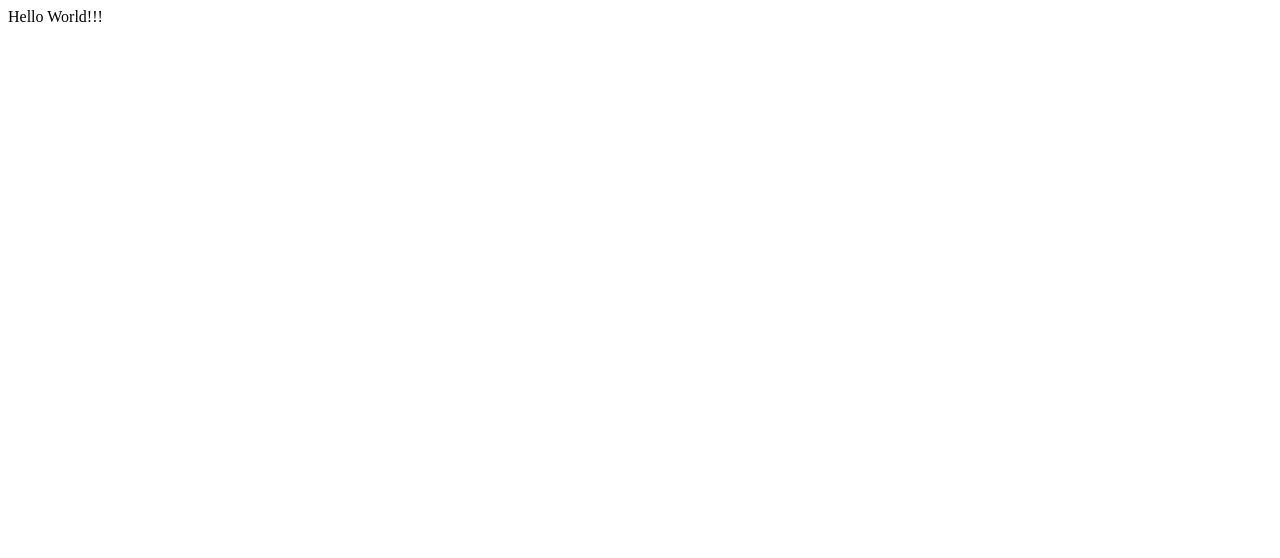
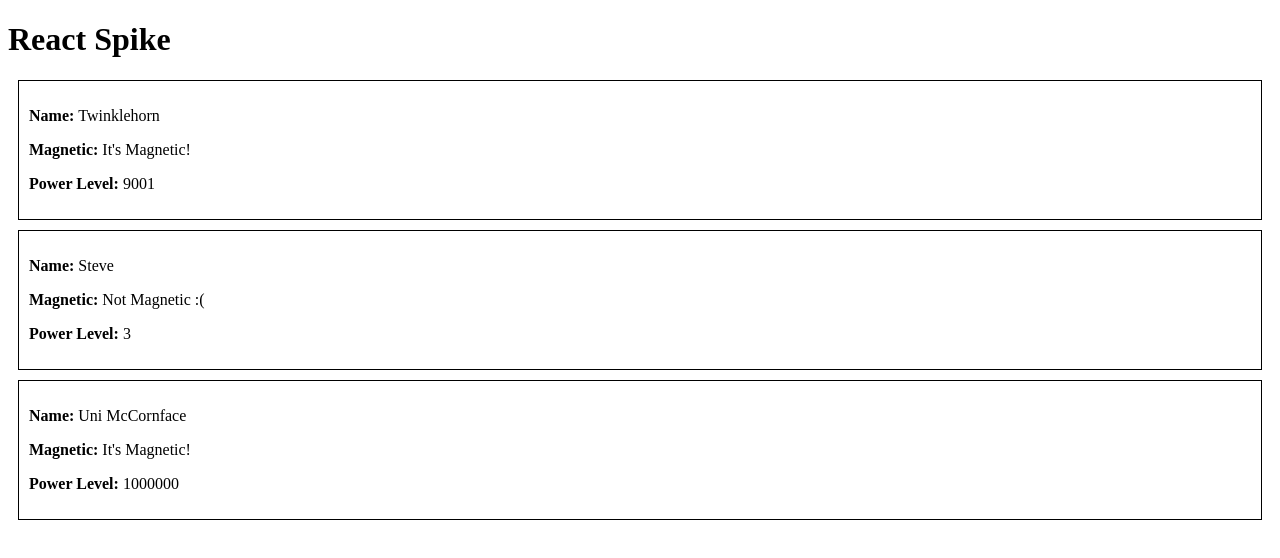
Before and after one commit to yminachi/reactSpike, a React app: page / in a window 1280 px wide. Shown: the top 558 px of the page. Built offline with nearby package versions, Linux system fonts and the light colour scheme.

Commit message:
Unicorn List

```diff
--- a/App.jsx
+++ b/App.jsx
@@ -2,12 +2,75 @@ import React from 'react';
 
 class App extends React.Component {
     render() {
-        return (
+        return(
             <div>
-                Hello World!!!
+                <Header/>
+                <Content/>
             </div>
         );
     }
 }
 
+class Header extends React.Component {
+    render() {
+        return (
+            <h1>React Spike</h1>
+        );
+    }
+}
+
+class Content extends React.Component {
+    constructor() {
+        super();
+
+        this.state = {
+            unicorns: [
+                {
+                    "name": "Twinklehorn",
+                    "magnetic": true,
+                    "powerLevel": 9001
+                },
+
+                {
+                    "name": "Steve",
+                    "magnetic": false,
+                    "powerLevel": 3
+                },
+
+                {
+                    "name": "Uni McCornface",
+                    "magnetic": true,
+                    "powerLevel": 1000000
+                }
+            ]
+        }
+    }
+
+    render() {
+        return(
+            <div>
+                {this.state.unicorns.map((unicorn, i) => <UnicornListItem key = {i} unicorn = {unicorn} />)}
+            </div>
+        );
+    }
+}
+
+class UnicornListItem extends React.Component {
+    render() {
+        var itemStyle = {
+            border: "1px solid #000000",
+            margin: 10,
+            padding: 10
+        };
+
+        return (
+            <div style={itemStyle}>
+                <p><b>Name: </b>{this.props.unicorn.name}</p>
+                <p><b>Magnetic: </b>{this.props.unicorn.magnetic == true ? "It's Magnetic!" : "Not Magnetic :("}</p>
+                <p><b>Power Level: </b>{this.props.unicorn.powerLevel}</p>
+            </div>
+        )
+    }
+}
+
 export default App;
```
